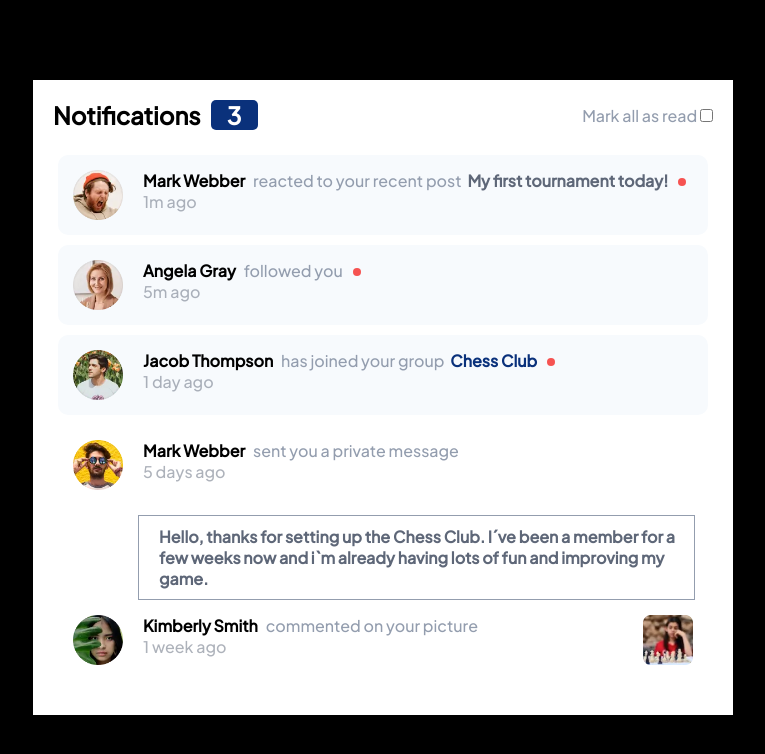
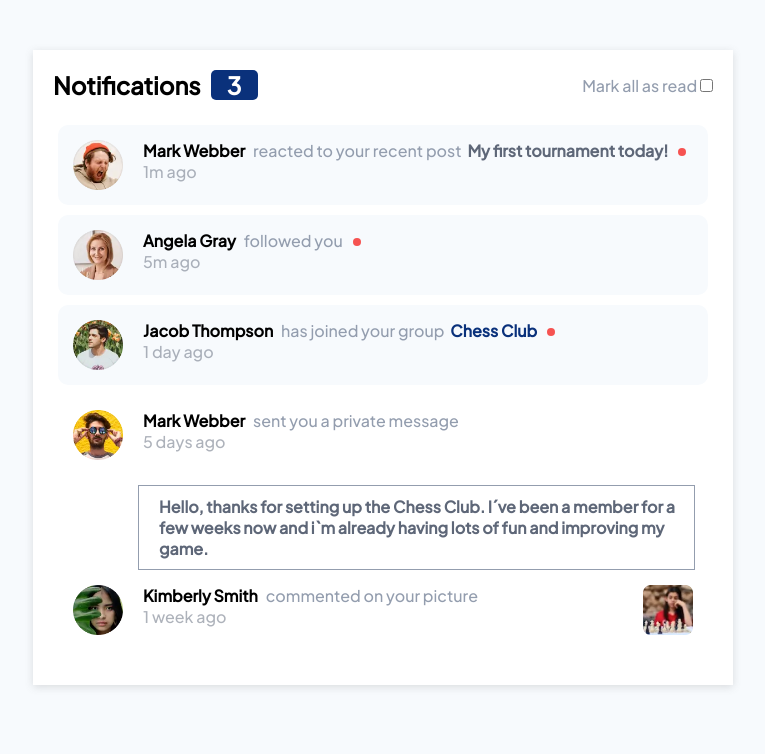
Before and after one commit to K4Z1NH0/notifications-page, a plain HTML site: page index.html in a window 1280 px wide. Shown: the whole page, without its empty margins (257-1022 px from the left). Drawn offline with Linux system fonts and the light colour scheme.

Commit message:
arrumando o bg da body e o padding

```diff
--- a/css/style.css
+++ b/css/style.css
@@ -19,15 +19,19 @@
 }
 
 body{
+    padding: 50px;
     justify-content: center;
     display: flex;
     align-items: center;
-    background-color: black;
+    background-color: var(--bg-color);
     font-family: 'Plus Jakarta Sans', sans-serif;
 }
 
 .container{
-    margin-top: 80px;
+    box-shadow: rgba(99, 99, 99, 0.2) 0px 2px 8px 0px;
+    justify-content: center;
+    display: flex;
+    flex-direction: column;
     width: 700px;
     background-color: var(--color-branco);
 }
```
